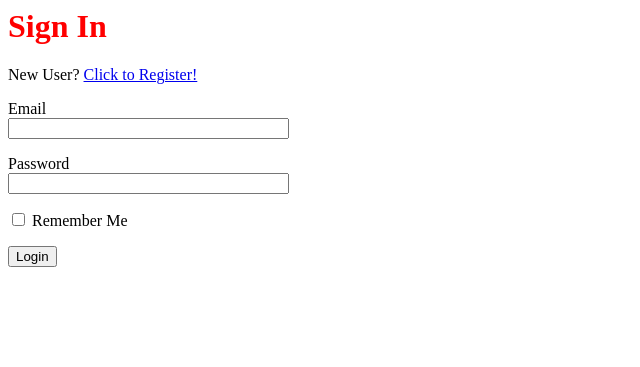
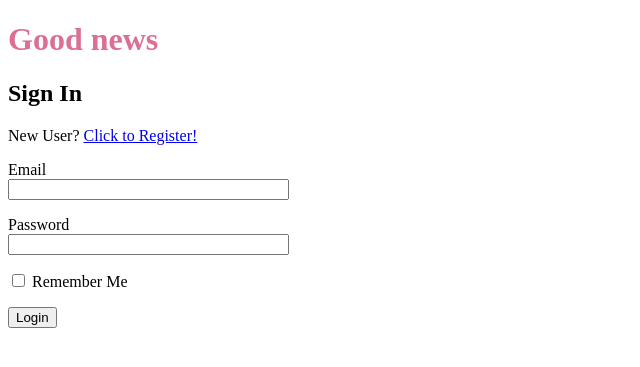
Before and after one commit to galytska/flaskproject, a Flask app: page /login in a window 1280 px wide. Shown: the top 367 px of the page, without its empty margins (0-640 px from the left). Run offline with Flask 2, Linux system fonts and the light colour scheme.

Commit message:
remove styles

```diff
--- a/static/styles.css
+++ b/static/styles.css
@@ -1,3 +1,12 @@
 h1 {
     color: palevioletred;
 }
+
+.error {
+    color: red;
+}
+
+.user_page {
+    background-color: #E8DCD9;
+    font-family: cursive;
+}
--- a/templates/login.html
+++ b/templates/login.html
@@ -1,4 +1,6 @@
-<h1 style="color:red">Sign In</h1>
+{% extends "base.html" %}
+{% block content %}
+<h2>Sign In</h2>
 <p>New User? <a href="{{ url_for('register') }}">Click to Register!</a></p>
 <form action="" method="post">
     {{ form.hidden_tag() }}
@@ -6,16 +8,17 @@
         {{ form.email.label }}<br>
         {{ form.email(size=32) }}<br>
         {% for error in form.email.errors %}
-            <span style="color: red;">[{{ error }}]</span>
+        <span class="error">[{{ error }}]</span>
         {% endfor %}
     </p>
     <p>
         {{ form.password.label }}<br>
         {{ form.password(size=32) }}<br>
         {% for error in form.password.errors %}
-            <span style="color: red;">[{{ error }}]</span>
+        <span class="error">[{{ error }}]</span>
         {% endfor %}
     </p>
     <p>{{ form.remember() }} {{ form.remember.label }}</p>
     <p>{{ form.submit() }}</p>
 </form>
+{% endblock %}
```
Also changed, not shown: templates/register.html (+9 -6 lines), templates/user.html (+5 -5 lines). Lines whose indentation alone changed are shown as unchanged.
